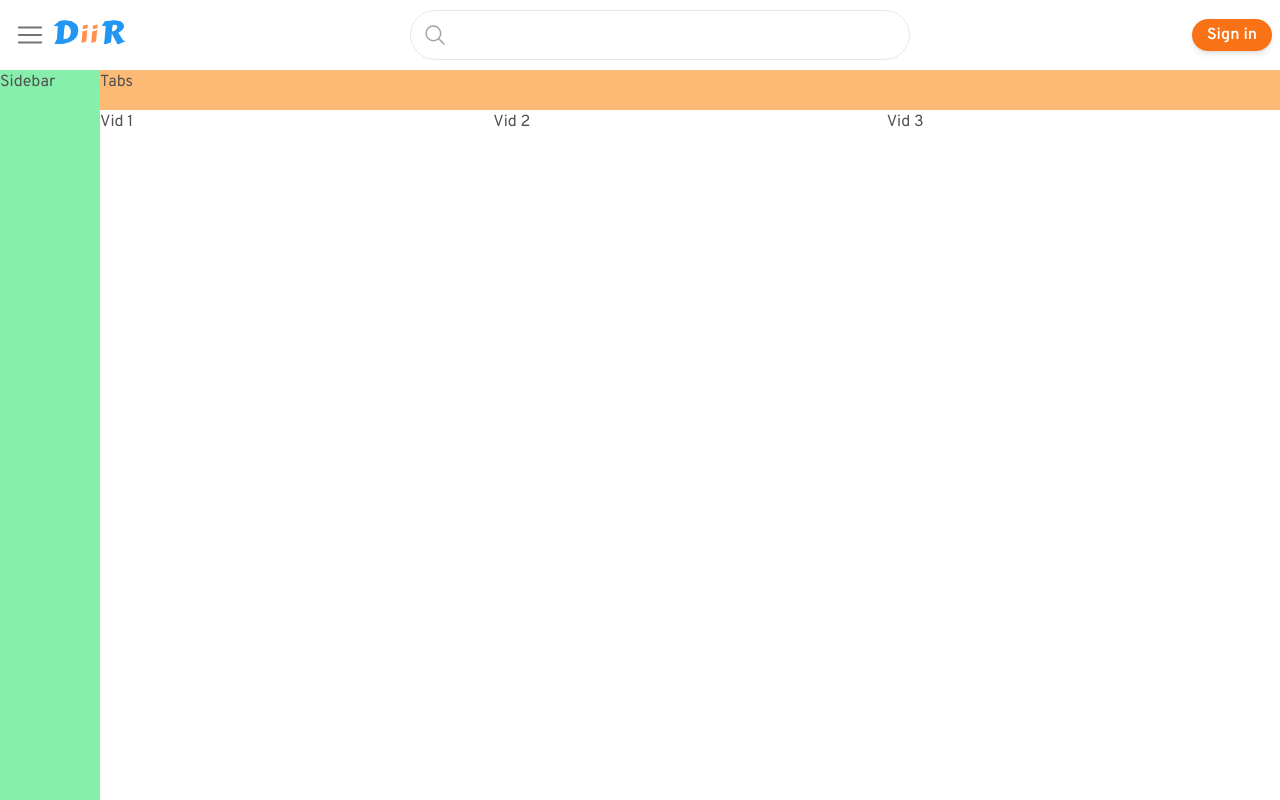
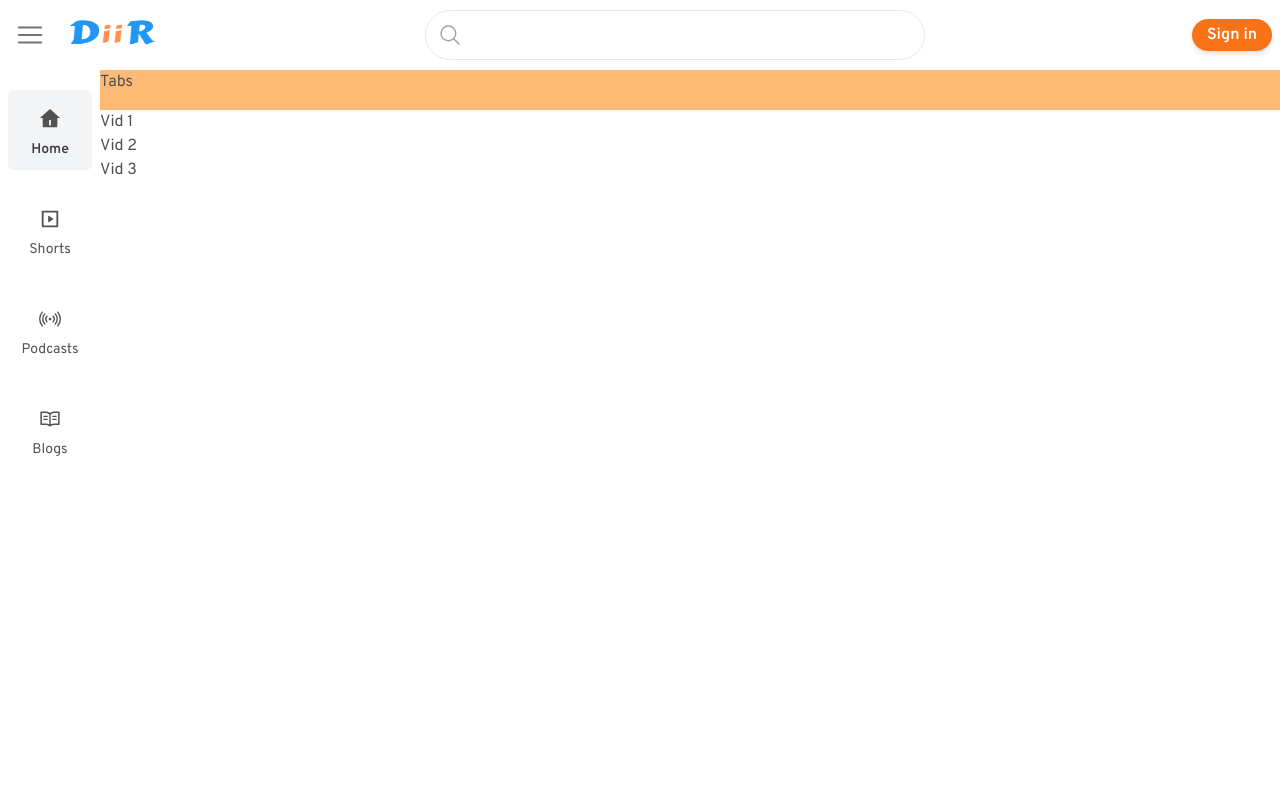
Before and after one commit to autsada/diir-web, a Next.js app: page / in a window 1280 px wide. Built offline with nearby package versions, Linux system fonts and the light colour scheme; no server answers.

Commit message:
add sidebar

```diff
--- /dev/null
+++ b/app/(publishes)/blogs/page.tsx
@@ -0,0 +1,5 @@
+import React from "react"
+
+export default function Blogs() {
+  return <div>Blogs</div>
+}
--- a/app/(home)/page.tsx
+++ b/app/(publishes)/layout.tsx
@@ -1,13 +1,11 @@
-export default function Home() {
+export default function Layout({ children }: { children: React.ReactNode }) {
   return (
     <main>
       <div className="fixed z-0 top-[70px] left-0 sm:left-[100px] right-0 h-[40px] bg-orange-300">
         Tabs
       </div>
       <div className="mt-[40px] grid grid-cols-1 sm:grid-cols-2 xl:grid-cols-3">
-        <div>Vid 1</div>
-        <div>Vid 2</div>
-        <div>Vid 3</div>
+        {children}
       </div>
     </main>
   )
--- /dev/null
+++ b/app/(publishes)/page.tsx
@@ -0,0 +1,9 @@
+export default function Home() {
+  return (
+    <div>
+      <div>Vid 1</div>
+      <div>Vid 2</div>
+      <div>Vid 3</div>
+    </div>
+  )
+}
--- /dev/null
+++ b/app/(publishes)/podcasts/page.tsx
@@ -0,0 +1,5 @@
+import React from "react"
+
+export default function Podcasts() {
+  return <div>Podcasts</div>
+}
--- /dev/null
+++ b/app/(publishes)/shorts/page.tsx
@@ -0,0 +1,5 @@
+import React from "react"
+
+export default function Shorts() {
+  return <div>Shorts</div>
+}
--- a/components/nav/ActiveLink.tsx
+++ b/components/nav/ActiveLink.tsx
@@ -8,6 +8,7 @@ interface Props {
   href: string
   ActiveIcon: IconType
   InActiveIcon: IconType
+  isVertical?: boolean // If true the icon is above the name, default to false
 }
 
 export default function ActiveLink({
@@ -15,6 +16,7 @@ export default function ActiveLink({
   href,
   ActiveIcon,
   InActiveIcon,
+  isVertical = false,
 }: Props) {
   const pathname = usePathname()
   const isActive = pathname === href
@@ -22,19 +24,45 @@ export default function ActiveLink({
   return (
     <Link href={href} scroll={false}>
       <div
-        className={`px-1 h-[50px] cursor-pointer flex items-center hover:bg-gray-100 ${
-          isActive ? "bg-gray-100" : "bg-white"
-        } rounded-md`}
+        className={`flex cursor-pointer items-center hover:bg-gray-100 rounded-md ${
+          isVertical
+            ? "flex-col justify-center h-[80px]"
+            : "flex-row px-2 h-[50px]"
+        } ${isActive ? "bg-gray-100" : "bg-white"}`}
       >
-        <div className="h-full w-[50px] flex items-center">
+        <div
+          className={`flex ${
+            isVertical
+              ? "h-[50%] w-full items-end"
+              : "items-center h-full w-[50px]"
+          }`}
+        >
           {isActive ? (
-            <ActiveIcon size={24} className="mb-2" />
+            <ActiveIcon
+              size={isVertical ? 22 : 24}
+              className={`${isVertical ? "mb-0" : "mb-1"} mx-auto`}
+            />
           ) : (
-            <InActiveIcon size={24} className="mb-2" />
+            <InActiveIcon
+              size={isVertical ? 22 : 24}
+              className={`${isVertical ? "mb-0" : "mb-1"} mx-auto`}
+            />
           )}
         </div>
-        <div className="h-full flex items-center">
-          <h6 className="text-lg">{name}</h6>
+        <div
+          className={`flex items-center ${isVertical ? "h-[50%]" : "h-full"}`}
+        >
+          {isVertical ? (
+            isActive ? (
+              <h6 className="text-sm">{name}</h6>
+            ) : (
+              <p className="text-sm">{name}</p>
+            )
+          ) : isActive ? (
+            <h6 className="text-lg">{name}</h6>
+          ) : (
+            <p className="text-lg">{name}</p>
+          )}
         </div>
       </div>
     </Link>
--- a/components/nav/AppLayoutClient.tsx
+++ b/components/nav/AppLayoutClient.tsx
@@ -8,6 +8,7 @@ import { getMyAccount } from "@/graphql"
 import type { ValueType } from "@/types"
 import AuthModal from "../auth/AuthModal"
 import { useIdTokenChanged } from "@/hooks/useIdTokenChanged"
+import SideBar from "./SideBar"
 
 interface Props {
   accountData: ValueType<ReturnType<typeof getMyAccount>> | null
@@ -43,8 +44,9 @@ export default function AppLayoutClient({ accountData }: Props) {
           openAuthModal={openAuthModal}
         />
       </div>
-      <div className="hidden w-[100px] fixed top-[70px] bottom-0 sm:block bg-green-300">
-        Sidebar
+
+      <div className="hidden w-[100px] fixed top-[70px] bottom-0 bg-white py-5 px-2 sm:block">
+        <SideBar />
       </div>
 
       <LeftDrawer isOpen={leftDrawerVisible} closeDrawer={closeLeftDrawer} />
--- a/components/nav/LeftDrawer.tsx
+++ b/components/nav/LeftDrawer.tsx
@@ -1,7 +1,12 @@
-"use client"
-
 import React from "react"
-import { RiHome4Fill, RiHome4Line } from "react-icons/ri"
+import {
+  RiHome4Fill,
+  RiHome4Line,
+  RiVideoFill,
+  RiVideoLine,
+} from "react-icons/ri"
+import { IoRadioOutline, IoRadio } from "react-icons/io5"
+import { AiOutlineRead, AiFillRead } from "react-icons/ai"
 
 import Logo from "./Logo"
 import ActiveLink from "./ActiveLink"
@@ -43,6 +48,30 @@ export default function LeftDrawer({ isOpen = false, closeDrawer }: Props) {
             InActiveIcon={RiHome4Line}
           />
         </div>
+        <div className="w-full px-5 mt-5">
+          <ActiveLink
+            name="Shorts"
+            href="/shorts"
+            ActiveIcon={RiVideoFill}
+            InActiveIcon={RiVideoLine}
+          />
+        </div>
+        <div className="w-full px-5 mt-5">
+          <ActiveLink
+            name="Podcasts"
+            href="/podcasts"
+            ActiveIcon={IoRadio}
+            InActiveIcon={IoRadioOutline}
+          />
+        </div>
+        <div className="w-full px-5 mt-5">
+          <ActiveLink
+            name="Blogs"
+            href="/blogs"
+            ActiveIcon={AiFillRead}
+            InActiveIcon={AiOutlineRead}
+          />
+        </div>
       </div>
       <Backdrop visible={isOpen} onClick={closeDrawer} />
     </>
--- a/components/nav/Logo.tsx
+++ b/components/nav/Logo.tsx
@@ -4,9 +4,5 @@ import Image from "next/image"
 import DiiRLogo from "../../public/logo.png"
 
 export default function Logo() {
-  return (
-    <div className="h-full flex items-center justify-center">
-      <Image src={DiiRLogo} alt="DiiR" className="h-full cursor-pointer" />
-    </div>
-  )
+  return <Image src={DiiRLogo} alt="DiiR" className="h-full cursor-pointer" />
 }
--- a/components/nav/MainNav.tsx
+++ b/components/nav/MainNav.tsx
@@ -1,5 +1,3 @@
-"use client"
-
 import React from "react"
 import { RxHamburgerMenu } from "react-icons/rx"
 import { IoSearchOutline } from "react-icons/io5"
@@ -14,8 +12,8 @@ interface Props {
 export default function MainNav({ openLeftDrawer, openAuthModal }: Props) {
   return (
     <div className="h-[70px] px-2 flex items-center justify-between">
-      <div className="h-full w-[120px] min-w-[120px] flex items-center">
-        <div className="h-full w-[50px] flex items-center">
+      <div className="h-full w-[120px] min-w-[120px] sm:w-[150px] flex items-center">
+        <div className="h-full w-[50px] flex items-center sm:mr-4">
           <div className="cursor-pointer p-2 rounded-full hover:bg-gray-100">
             <RxHamburgerMenu
               size={28}
@@ -24,8 +22,9 @@ export default function MainNav({ openLeftDrawer, openAuthModal }: Props) {
             />
           </div>
         </div>
-
-        <Logo />
+        <div className="h-full flex items-center justify-center">
+          <Logo />
+        </div>
       </div>
       <div className="h-full flex-grow flex items-center justify-center">
         <div className="w-full h-[50px] max-w-[500px] flex items-center px-3 md:border md:border-gray-200 md:rounded-full">
--- /dev/null
+++ b/components/nav/SideBar.tsx
@@ -0,0 +1,54 @@
+import React from "react"
+import {
+  RiHome4Fill,
+  RiHome4Line,
+  RiVideoFill,
+  RiVideoLine,
+} from "react-icons/ri"
+import { IoRadioOutline, IoRadio } from "react-icons/io5"
+import { AiOutlineRead, AiFillRead } from "react-icons/ai"
+
+import ActiveLink from "./ActiveLink"
+
+export default function SideBar() {
+  return (
+    <div>
+      <div className="mb-5">
+        <ActiveLink
+          name="Home"
+          href="/"
+          ActiveIcon={RiHome4Fill}
+          InActiveIcon={RiHome4Line}
+          isVertical={true}
+        />
+      </div>
+      <div className="mb-5">
+        <ActiveLink
+          name="Shorts"
+          href="/shorts"
+          ActiveIcon={RiVideoFill}
+          InActiveIcon={RiVideoLine}
+          isVertical={true}
+        />
+      </div>
+      <div className="mb-5">
+        <ActiveLink
+          name="Podcasts"
+          href="/podcasts"
+          ActiveIcon={IoRadio}
+          InActiveIcon={IoRadioOutline}
+          isVertical={true}
+        />
+      </div>
+      <div className="mb-5">
+        <ActiveLink
+          name="Blogs"
+          href="/blogs"
+          ActiveIcon={AiFillRead}
+          InActiveIcon={AiOutlineRead}
+          isVertical={true}
+        />
+      </div>
+    </div>
+  )
+}
```
